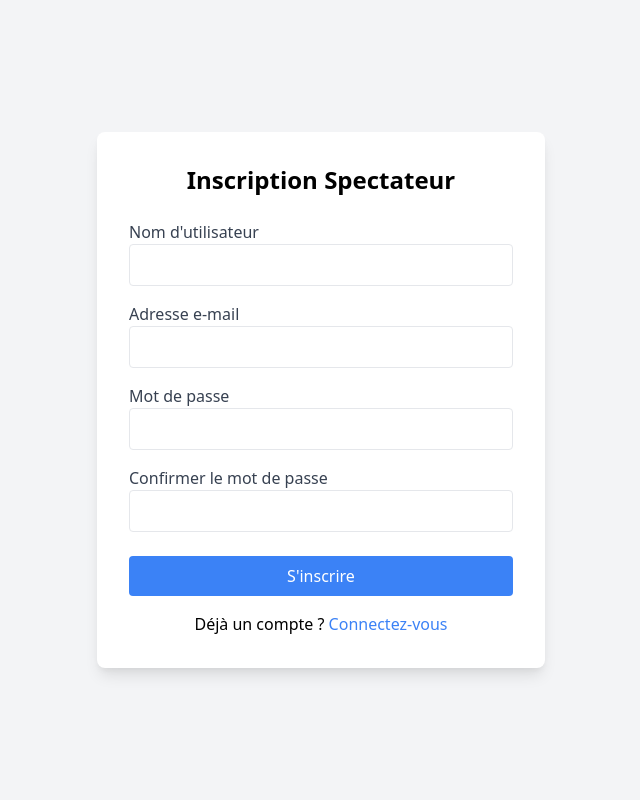
After one commit to Maxence-villet/HelloCandidate, a PHP site: page /spectator/register in a window 1280 px wide. The commit adds this page. Shown: the whole page, without its empty margins (319-959 px from the left). Run offline with PHP 8.4, Linux system fonts and the light colour scheme.

Commit message:
add register spectator user

```diff
--- a/controllers/AuthController.php
+++ b/controllers/AuthController.php
@@ -140,4 +140,63 @@ class AuthController {
         header('Location: /login');
         exit;
     }
+
+    public function showSpectatorRegisterForm() {
+        include __DIR__ . '/../views/spectator_register.php';
+    }
+
+    public function registerSpectator() {
+        if ($_SERVER['REQUEST_METHOD'] !== 'POST') {
+            header('Location: /spectator/register');
+            exit;
+        }
+
+        $username = trim($_POST['username'] ?? '');
+        $email = trim($_POST['email'] ?? '');
+        $password = $_POST['password'] ?? '';
+        $confirmPassword = $_POST['confirm_password'] ?? '';
+
+        $errors = [];
+        if (empty($username) || strlen($username) < 3) {
+            $errors[] = "Le nom d'utilisateur doit contenir au moins 3 caractères.";
+        }
+        if (!filter_var($email, FILTER_VALIDATE_EMAIL)) {
+            $errors[] = "L'adresse e-mail n'est pas valide.";
+        }
+        if (strlen($password) < 6) {
+            $errors[] = "Le mot de passe doit contenir au moins 6 caractères.";
+        }
+        if ($password !== $confirmPassword) {
+            $errors[] = "Les mots de passe ne correspondent pas.";
+        }
+
+        $conn = $this->db->getConnection();
+        $stmt = $conn->prepare("SELECT COUNT(*) FROM users WHERE username = ? OR email = ?");
+        $stmt->bind_param("ss", $username, $email);
+        $stmt->execute();
+        $result = $stmt->get_result();
+        $count = $result->fetch_row()[0];
+        if ($count > 0) {
+            $errors[] = "Le nom d'utilisateur ou l'e-mail est déjà utilisé.";
+        }
+        $stmt->close();
+
+        if (!empty($errors)) {
+            include __DIR__ . '/../views/spectator_register.php';
+            return;
+        }
+
+        $passwordHash = password_hash($password, PASSWORD_BCRYPT);
+        $userType = 'spectator'; // Set user type to spectator
+        $stmt = $conn->prepare("INSERT INTO users (username, email, password_hash, user_type) VALUES (?, ?, ?, ?)");
+        $stmt->bind_param("ssss", $username, $email, $passwordHash, $userType);
+
+        if ($stmt->execute()) {
+            header('Location: /login');
+        } else {
+            $errors[] = "Une erreur s'est produite lors de l'inscription. Veuillez réessayer.";
+            include __DIR__ . '/../views/spectator_register.php';
+        }
+        $stmt->close();
+    }
 }
--- a/index.php
+++ b/index.php
@@ -52,6 +52,9 @@ switch ($request) {
         $controller = new AuthController();
         $controller->logout();
         break;
+    case '/spectator/register':
+        require __DIR__ . '/routes/spectator_register.php';
+        break;
     default:
         http_response_code(404);
         echo "Page non trouvée";
--- /dev/null
+++ b/routes/spectator_register.php
@@ -0,0 +1,10 @@
+<?php
+require_once __DIR__ . '/../controllers/AuthController.php';
+
+$authController = new AuthController();
+
+if ($_SERVER['REQUEST_METHOD'] === 'POST') {
+    $authController->registerSpectator();
+} else {
+    $authController->showSpectatorRegisterForm();
+}
--- /dev/null
+++ b/views/spectator_register.php
@@ -0,0 +1,48 @@
+<!DOCTYPE html>
+<html lang="fr">
+<head>
+    <meta charset="UTF-8">
+    <meta name="viewport" content="width=device-width, initial-scale=1.0">
+    <title>Inscription Spectateur - HelloCandidate</title>
+    <link href="https://cdn.jsdelivr.net/npm/tailwindcss@2.2.19/dist/tailwind.min.css" rel="stylesheet">
+</head>
+<body class="bg-gray-100 flex items-center justify-center min-h-screen">
+    <div class="bg-white p-8 rounded-lg shadow-lg w-full max-w-md">
+        <h2 class="text-2xl font-bold mb-6 text-center">Inscription Spectateur</h2>
+
+        <?php if (!empty($errors)): ?>
+            <div class="bg-red-100 text-red-700 p-4 rounded mb-4">
+                <ul>
+                    <?php foreach ($errors as $error): ?>
+                        <li><?php echo htmlspecialchars($error); ?></li>
+                    <?php endforeach; ?>
+                </ul>
+            </div>
+        <?php endif; ?>
+
+        <form action="/spectator/register" method="POST">
+            <div class="mb-4">
+                <label for="username" class="block text-gray-700">Nom d'utilisateur</label>
+                <input type="text" name="username" id="username" value="<?php echo htmlspecialchars($username ?? ''); ?>" class="w-full p-2 border rounded focus:outline-none focus:ring-2 focus:ring-blue-500" required>
+            </div>
+            <div class="mb-4">
+                <label for="email" class="block text-gray-700">Adresse e-mail</label>
+                <input type="email" name="email" id="email" value="<?php echo htmlspecialchars($email ?? ''); ?>" class="w-full p-2 border rounded focus:outline-none focus:ring-2 focus:ring-blue-500" required>
+            </div>
+            <div class="mb-4">
+                <label for="password" class="block text-gray-700">Mot de passe</label>
+                <input type="password" name="password" id="password" class="w-full p-2 border rounded focus:outline-none focus:ring-2 focus:ring-blue-500" required>
+            </div>
+            <div class="mb-6">
+                <label for="confirm_password" class="block text-gray-700">Confirmer le mot de passe</label>
+                <input type="password" name="confirm_password" id="confirm_password" class="w-full p-2 border rounded focus:outline-none focus:ring-2 focus:ring-blue-500" required>
+            </div>
+            <button type="submit" class="w-full bg-blue-500 text-white p-2 rounded hover:bg-blue-600">S'inscrire</button>
+        </form>
+
+        <p class="mt-4 text-center">
+            Déjà un compte ? <a href="/login" class="text-blue-500 hover:underline">Connectez-vous</a>
+        </p>
+    </div>
+</body>
+</html>
```
